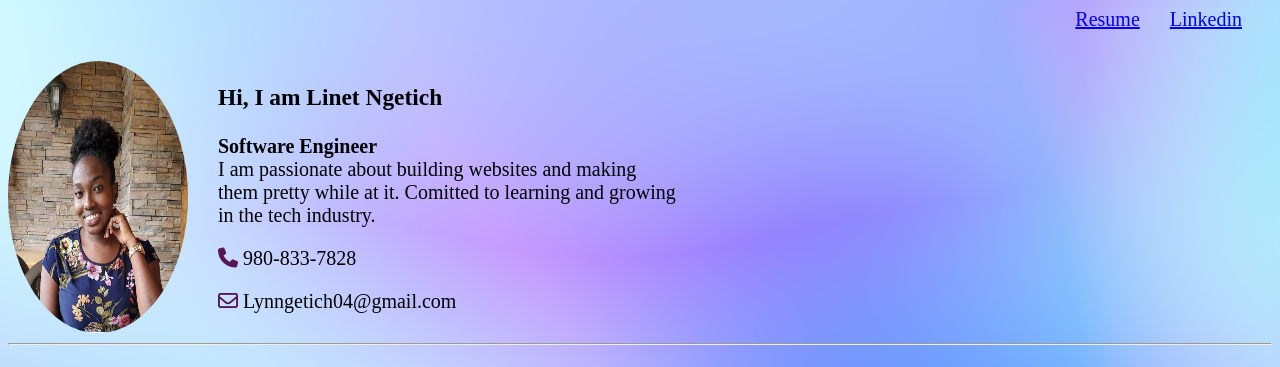
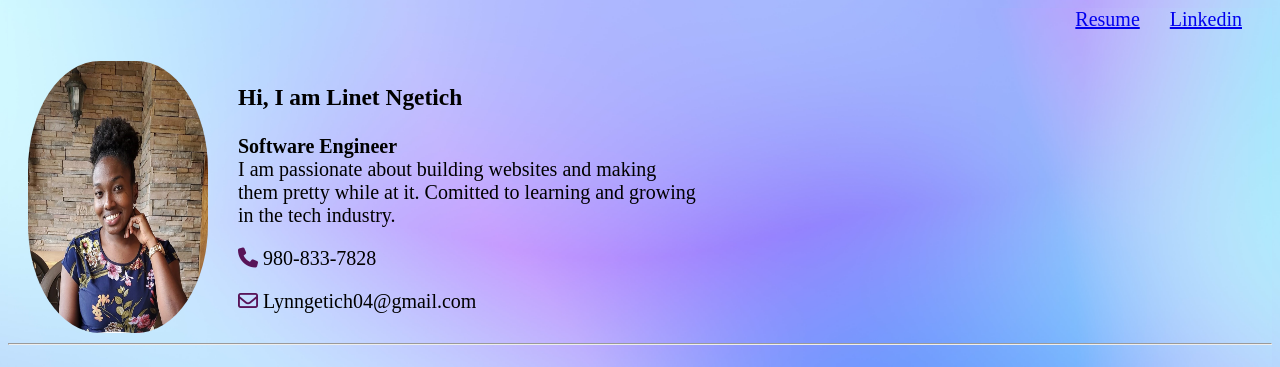
Before and after one commit to Linet-Ngetich/LinetPortfolio, a plain HTML site: page index.html in a window 1280 px wide. Shown: the top 367 px of the page. Drawn offline with Linux system fonts and the light colour scheme.

Commit message:
Update style.css

```diff
--- a/style.css
+++ b/style.css
@@ -5,8 +5,9 @@ html,body{
 }
 
 .profile-pic{
-    border-radius: 50%;
+    border-radius: 40%;
     margin-right: 30px;
+    margin-left: 20px;
     width:180px;
 }
 
```
